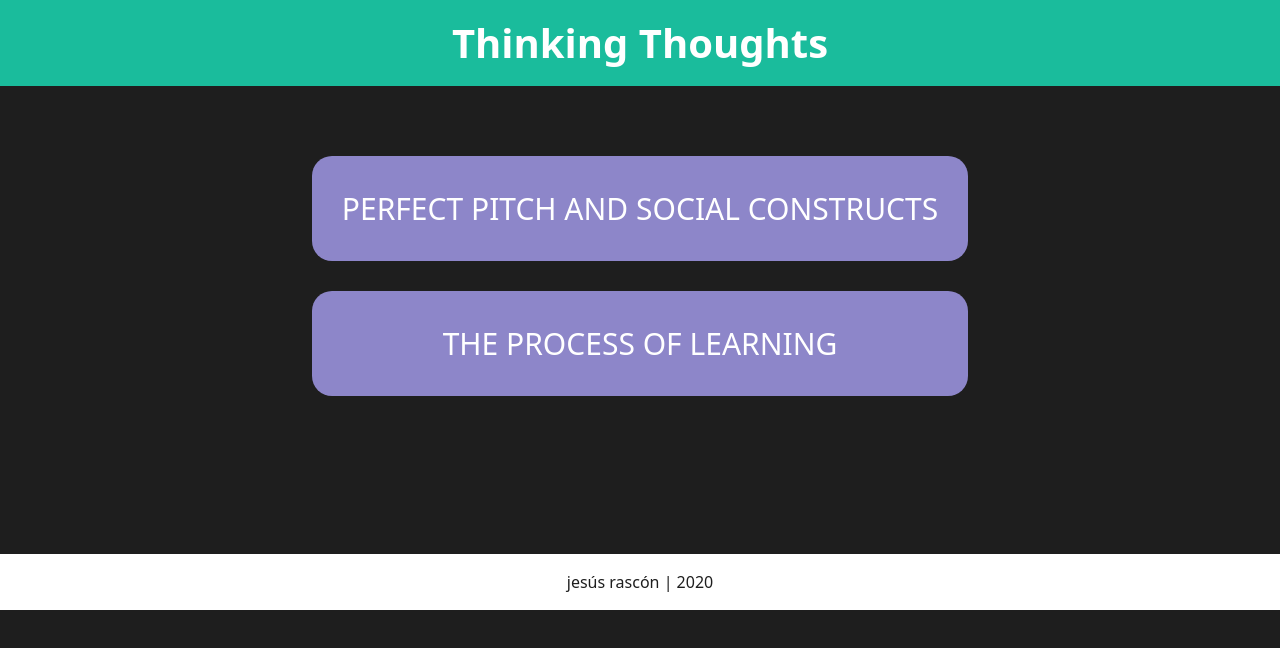
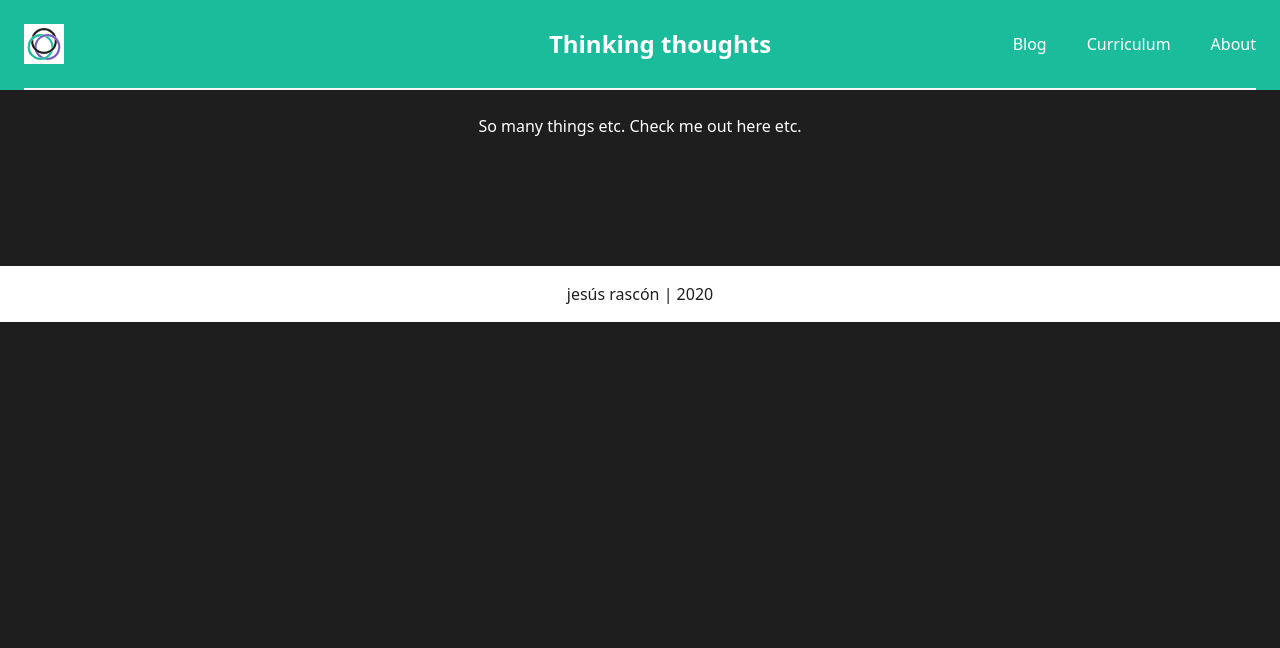
Before and after one commit to jesi-rgb/old.jesirgb.com, a Next.js app: page / in a window 1280 px wide. Shown: the top 648 px of the page. Built offline with nearby package versions, Linux system fonts and the light colour scheme.

Commit message:
stylized header and index

```diff
--- a/components/Footer.js
+++ b/components/Footer.js
@@ -1,5 +1,3 @@
-import Head from "next/head";
-
 export const Footer = () => {
   return (
     <footer className="footer">
--- a/components/Header.js
+++ b/components/Header.js
@@ -2,23 +2,38 @@ import Link from "next/link";
 
 export const Header = () => {
   return (
-    <div className="header">
-      <Link href="/">
-        <a>Thinking Thoughts</a>
-      </Link>
-      <style jsx>{`
+    <>
+      <div class="relative bg-accent-1 pb-3 mb-6">
+        <div class="max-w-7xl mx-auto px-4 sm:px-6">
+          <div class="flex justify-between items-center border-b-2 pt-6 pb-1 md:justify-start md:space-x-10">
+            <div class="flex justify-start lg:w-0 lg:flex-1">
+              <a className="text-2xl font-bold text-white" href="/">
+                Thinking thoughts
+              </a>
+            </div>
+            <div class="flex justify-end lg:w-0 lg:flex-1">
+              <a className="text-2xl font-bold text-white" href="/">
+                Hola
+              </a>
+            </div>
+            <div class="flex justify-end lg:w-0 lg:flex-1">
+              <a className="text-2xl font-bold text-white" href="/">
+                Hola
+              </a>
+            </div>
+          </div>
+        </div>
+      </div>
+
+      {/* <style jsx>{`
         .header {
           padding: 0.33em;
           position: relative;
           margin-bottom: 1em;
-          text-align: center;
+
           background: #1abc9c;
-          color: white;
-          font-size: 40px;
-          font-weight: bold;
-          width: 100%;
         }
-      `}</style>
-    </div>
+      `}</style> */}
+    </>
   );
 };
--- /dev/null
+++ b/components/HeaderTW.js
@@ -0,0 +1,51 @@
+export const HeaderTW = () => {
+  return (
+    <>
+      <div class="relative bg-accent-1 mb-6">
+        <div class="max-w-7xl mx-auto px-4 sm:px-6">
+          <div class="flex justify-between items-center border-b-2 border-gray-100 py-6 md:justify-start md:space-x-10">
+            <div class="flex justify-start lg:w-0 lg:flex-1">
+              <span href="#">
+                <span class="sr-only">Workflow</span>
+                <img
+                  class="h-8 w-auto sm:h-10 bg-white"
+                  src="/jesi.svg"
+                  alt=""
+                />
+              </span>
+            </div>
+            <div class="-mr-2 -my-2"></div>
+            <nav class="hidden md:flex space-x-10">
+              <a
+                href="/"
+                class="text-base font-medium text-white text-2xl font-bold hover:text-gray-900"
+              >
+                Thinking thoughts
+              </a>
+            </nav>
+            <nav class="hidden md:flex items-center space-x-10 justify-end md:flex-1 lg:w-0">
+              <a
+                href="/blog"
+                class="whitespace-nowrap text-base font-medium text-white hover:text-gray-900"
+              >
+                Blog
+              </a>
+              <a
+                href="/curriculum"
+                class="whitespace-nowrap text-base font-medium text-white hover:text-gray-900"
+              >
+                Curriculum
+              </a>
+              <a
+                href="/about"
+                class="whitespace-nowrap text-base font-medium text-white hover:text-gray-900"
+              >
+                About
+              </a>
+            </nav>
+          </div>
+        </div>
+      </div>
+    </>
+  );
+};
--- a/components/Layout.js
+++ b/components/Layout.js
@@ -1,13 +1,17 @@
 import { Footer } from "./Footer";
-import { Header } from "./Header";
+import { HeaderTW } from "./HeaderTW";
+import Meta from "../components/meta";
 
 export const Layout = ({ children }) => {
   return (
-    <div>
-      <Header />
-      {children}
-      <Footer />
-    </div>
+    <>
+      <Meta />
+      <div>
+        <HeaderTW />
+        {children}
+        <Footer />
+      </div>
+    </>
   );
 };
 
--- /dev/null
+++ b/components/meta.js
@@ -0,0 +1,37 @@
+import Head from "next/head";
+
+export default function Meta() {
+  return (
+    <Head>
+      <link
+        rel="apple-touch-icon"
+        sizes="180x180"
+        href="/favicon/apple-touch-icon.png"
+      />
+      <link
+        rel="icon"
+        type="image/png"
+        sizes="32x32"
+        href="/favicon/favicon-32x32.png"
+      />
+      <link
+        rel="icon"
+        type="image/png"
+        sizes="16x16"
+        href="/favicon/favicon-16x16.png"
+      />
+      <link rel="manifest" href="/favicon/site.webmanifest" />
+      <link
+        rel="mask-icon"
+        href="/favicon/safari-pinned-tab.svg"
+        color="#000000"
+      />
+      <link rel="shortcut icon" href="/favicon/favicon.ico" />
+      <meta name="msapplication-TileColor" content="#000000" />
+      <meta name="msapplication-config" content="/favicon/browserconfig.xml" />
+      <meta name="theme-color" content="#000" />
+      <link rel="alternate" type="application/rss+xml" href="/feed.xml" />
+      <meta name="description" content={`Blogpost for Jesús rascón`} />
+    </Head>
+  );
+}
--- /dev/null
+++ b/pages/blog-index-body.js
@@ -0,0 +1,3 @@
+export default function BlogIndexBody({ children }) {
+  return <div className="max-w-2xl mx-auto">{children}</div>;
+}
--- /dev/null
+++ b/pages/blog.js
@@ -0,0 +1,70 @@
+import Link from "next/link";
+import fs from "fs";
+import Layout from "../components/Layout";
+import IndexBody from "./blog-index-body";
+
+export default function Blog({ slugs }) {
+  return (
+    <Layout>
+      <BlogIndexBody>
+        <div className="link-list">
+          {slugs.map((slug) => {
+            return (
+              <div key={slug} className="link">
+                <Link href="/blog/[slug]" as={"/blog/" + slug}>
+                  <a>{slug.replace(/-/g, " ").toUpperCase()}</a>
+                </Link>
+              </div>
+            );
+          })}
+        </div>
+
+        <style jsx>{`
+          .container {
+            min-height: 25vh;
+            padding: 0 0.5rem;
+            display: flex;
+            flex-direction: column;
+            justify-content: center;
+            align-items: center;
+          }
+          .title {
+            margin: 0;
+            line-height: 1.15;
+            font-size: 4rem;
+            margin-bottom: 1em;
+            background-color: black;
+            color: white;
+            width: 100%;
+            text-align: center;
+            border-radius: 20px;
+          }
+          .link {
+            padding: 1em;
+            margin: 1em;
+            background-color: #8d86c9;
+            color: white;
+            text-align: center;
+            align-items: center;
+            font-size: 30px;
+            border-radius: 20px;
+          }
+          .link:hover {
+            background-color: #725ac1;
+            transition: 400ms;
+            transition-timing-function: ease;
+          }
+        `}</style>
+      </BlogIndexBody>
+    </Layout>
+  );
+}
+
+export const getStaticProps = async () => {
+  const files = fs.readdirSync("posts");
+  return {
+    props: {
+      slugs: files.map((filename) => filename.replace(".md", "")),
+    },
+  };
+};
--- a/pages/index.js
+++ b/pages/index.js
@@ -1,68 +1,11 @@
-import Link from "next/link";
-import fs from "fs";
 import Layout from "../components/Layout";
 
-export default function Home({ slugs }) {
+export default function Home() {
   return (
     <Layout>
-      <div className="container">
-        <div className="link-list">
-          {slugs.map((slug) => {
-            return (
-              <div key={slug} className="link">
-                <Link href="/blog/[slug]" as={"/blog/" + slug}>
-                  <a>{slug.replace(/-/g, " ").toUpperCase()}</a>
-                </Link>
-              </div>
-            );
-          })}
-        </div>
+      <div className="max-w-2xl mx-auto text-center text-white">
+        So many things etc. Check me out here etc.
       </div>
-      <style jsx>{`
-        .container {
-          min-height: 25vh;
-          padding: 0 0.5rem;
-          display: flex;
-          flex-direction: column;
-          justify-content: center;
-          align-items: center;
-        }
-        .title {
-          margin: 0;
-          line-height: 1.15;
-          font-size: 4rem;
-          margin-bottom: 1em;
-          background-color: black;
-          color: white;
-          width: 100%;
-          text-align: center;
-          border-radius: 20px;
-        }
-        .link {
-          padding: 1em;
-          margin: 1em;
-          background-color: #8d86c9;
-          color: white;
-          text-align: center;
-          align-items: center;
-          font-size: 30px;
-          border-radius: 20px;
-        }
-        .link:hover {
-          background-color: #725ac1;
-          transition: 400ms;
-          transition-timing-function: ease;
-        }
-      `}</style>
     </Layout>
   );
 }
-
-export const getStaticProps = async () => {
-  const files = fs.readdirSync("posts");
-  return {
-    props: {
-      slugs: files.map((filename) => filename.replace(".md", "")),
-    },
-  };
-};
--- a/pages/markdown-styles.module.css
+++ b/pages/markdown-styles.module.css
@@ -17,7 +17,7 @@
     background-color: #c1eee5;
     border-radius: 10px;
     padding-left: 15px;
-    padding: 10px;
+    padding: 15px;
 
 }
 
--- a/tailwind.config.js
+++ b/tailwind.config.js
@@ -4,7 +4,7 @@ module.exports = {
     extend: {
       colors: {
         "accent-1": "#1abc9c",
-        "accent-2": "#EAEAEA",
+        "accent-2": "#725ac1",
         "accent-7": "#333",
         success: "#0070f3",
         cyan: "#79FFE1",
```
Also changed, not shown: public/favicon/site.webmanifest (added).
